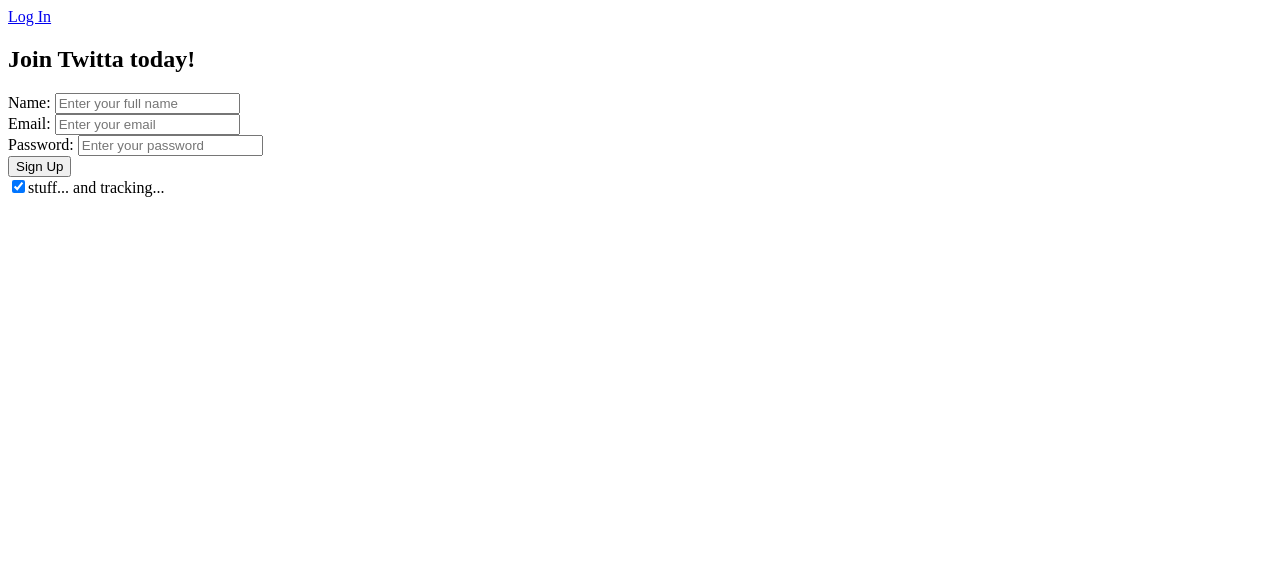
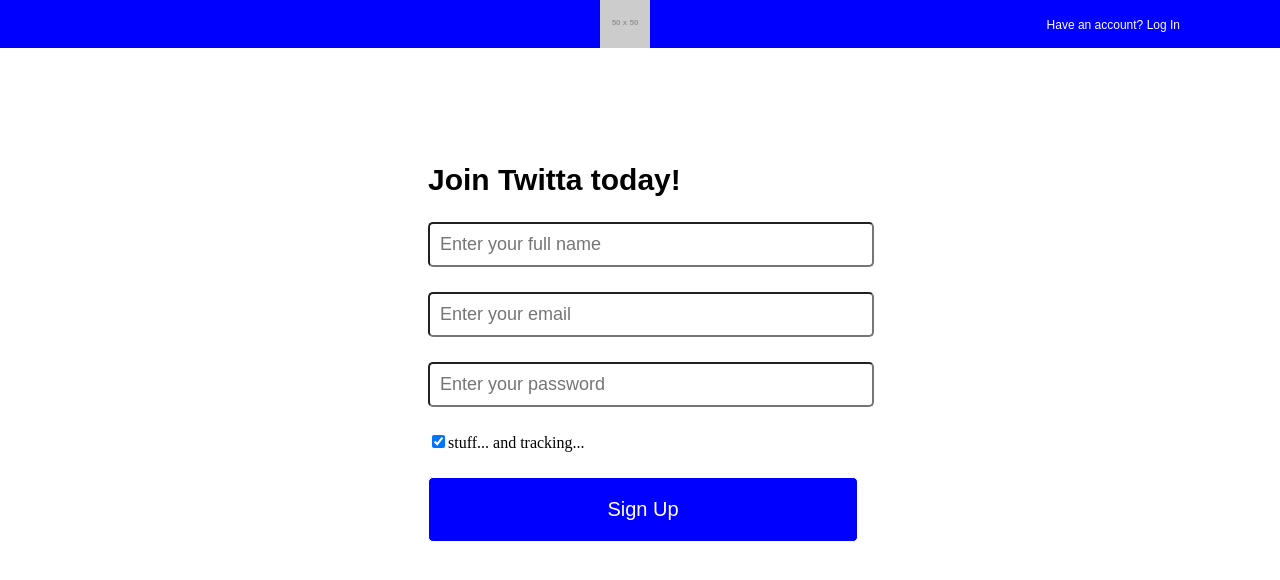
Before and after one commit to Aleczander93/express_static, a website: page public/html/signup.html in a window 1280 px wide. Drawn offline with Linux system fonts and the light colour scheme; files that its build step writes are made by us from their sources; placeholder pictures from the web are drawn by us.

Commit message:
updated signup page

```diff
--- a/public/css/main.css
+++ b/public/css/main.css
@@ -79,5 +79,5 @@
 
 #signup-card {
   position: absolute;
-  height: 288px;
+  height: 280px;
 }
--- /dev/null
+++ b/public/css/signup.css
@@ -0,0 +1,55 @@
+header {
+  height:50px;
+  width:auto;
+  background-color: blue;
+  margin-top: -10px;
+  margin-left: -8px;
+  margin-right: -8px;
+}
+
+header a {
+  padding: 20px 100px 0px 0px;
+  float: right;
+  text-decoration: none;
+  color: white;
+  font-family: Arial;
+  font-size: 12px;
+
+}
+
+img {
+padding-left:600px;
+
+}
+
+h2 {
+  font-size: 30px;
+  font-family: Arial;
+}
+
+main {
+  padding-left: 420px;
+}
+
+.input-box {
+  margin: 25px 0px;
+}
+
+.input-inside{
+  border-radius: 5px;
+  padding: 10px 200px 10px 10px;
+  font-size: 18px;
+
+}
+
+.btn {
+  /*creating the button-like style below*/
+  margin-top: 25px;
+  width:430px;
+  padding: 20px 0px;
+  border: 1px solid white;
+  border-radius: 5px;
+  font-size: 20px;
+  background-color: blue;
+  color:white;
+}
--- a/public/html/signup.html
+++ b/public/html/signup.html
@@ -2,31 +2,41 @@
 <html>
 <head>
   <title>Twitta</title>
+    <link rel="stylesheet" href="css/signup.css">
 </head>
 <body>
   <header>
-    <a href="/login">Log In</a>
+
+    <img src="http://placehold.it/50x50" alt="pic of KW" />
+    <a href="/login">Have an account? Log In</a>
   </header>
+  <br>
+  <br>
+  <br>
+  <br>
+  <br>
   <main>
     <h2>Join Twitta today!</h2>
     <form action="/signup"></form>
-    <div>
-      <label for="name">Name:</label>
-      <input type="text" placeholder="Enter your full name" required>
+    <div class="input-box">
+      <label for="name"></label>
+      <input class="input-inside" type="text" placeholder="Enter your full name" required>
     </div>
-    <div>
-      <label for="email">Email:</label>
-      <input type="text" placeholder="Enter your email" required>
+    <div class="input-box">
+      <label for="email"></label>
+      <input class="input-inside" type="text" placeholder="Enter your email" required>
     </div>
-    <div>
-      <label for="password">Password:</label>
-      <input type="password" placeholder="Enter your password" required>
+    <div class="input-box">
+      <label for="password"></label>
+      <input class="input-inside" type="password" placeholder="Enter your password" required>
     </div>
 
-    <button type="submit">Sign Up</button>
     <div>
     <input type="checkbox" checked>stuff... and tracking...
     </div>
+
+    <button class="btn" type="submit">Sign Up</button>
+
   </main>
 
 </body>
```
